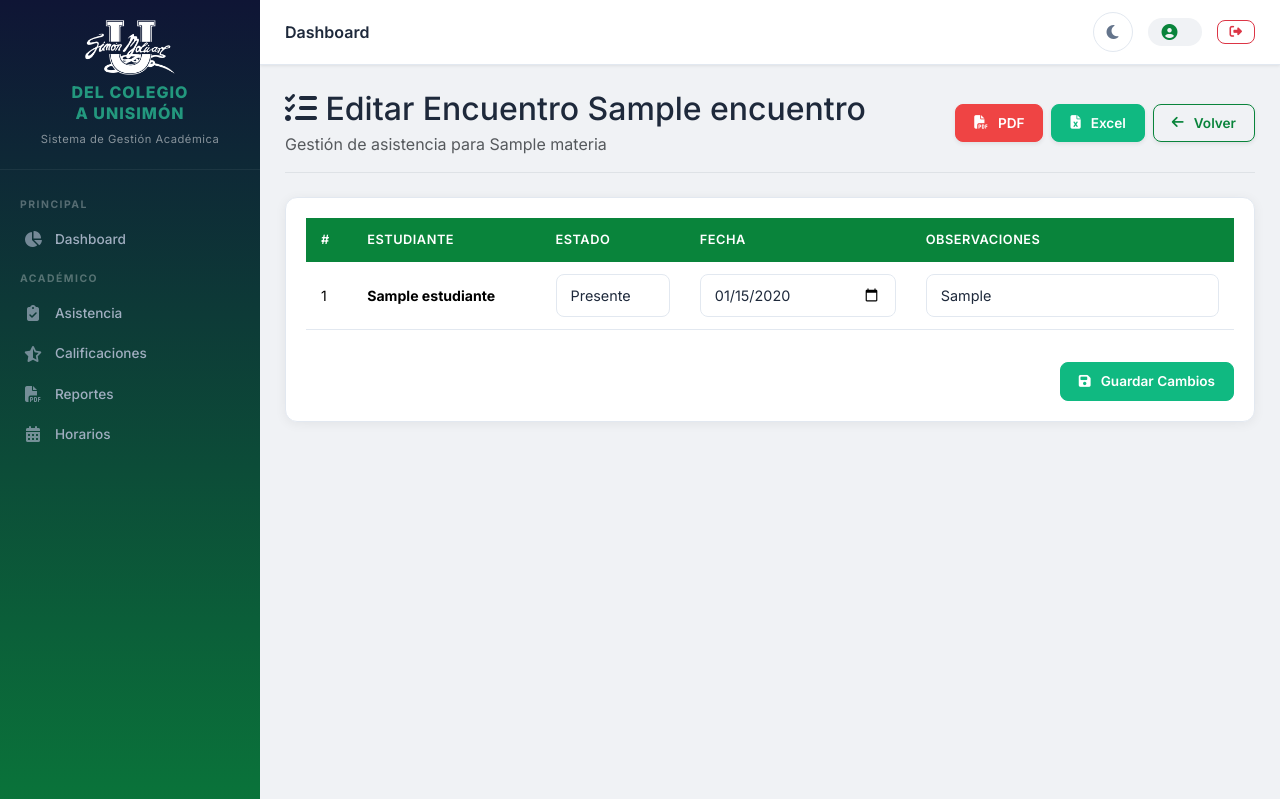
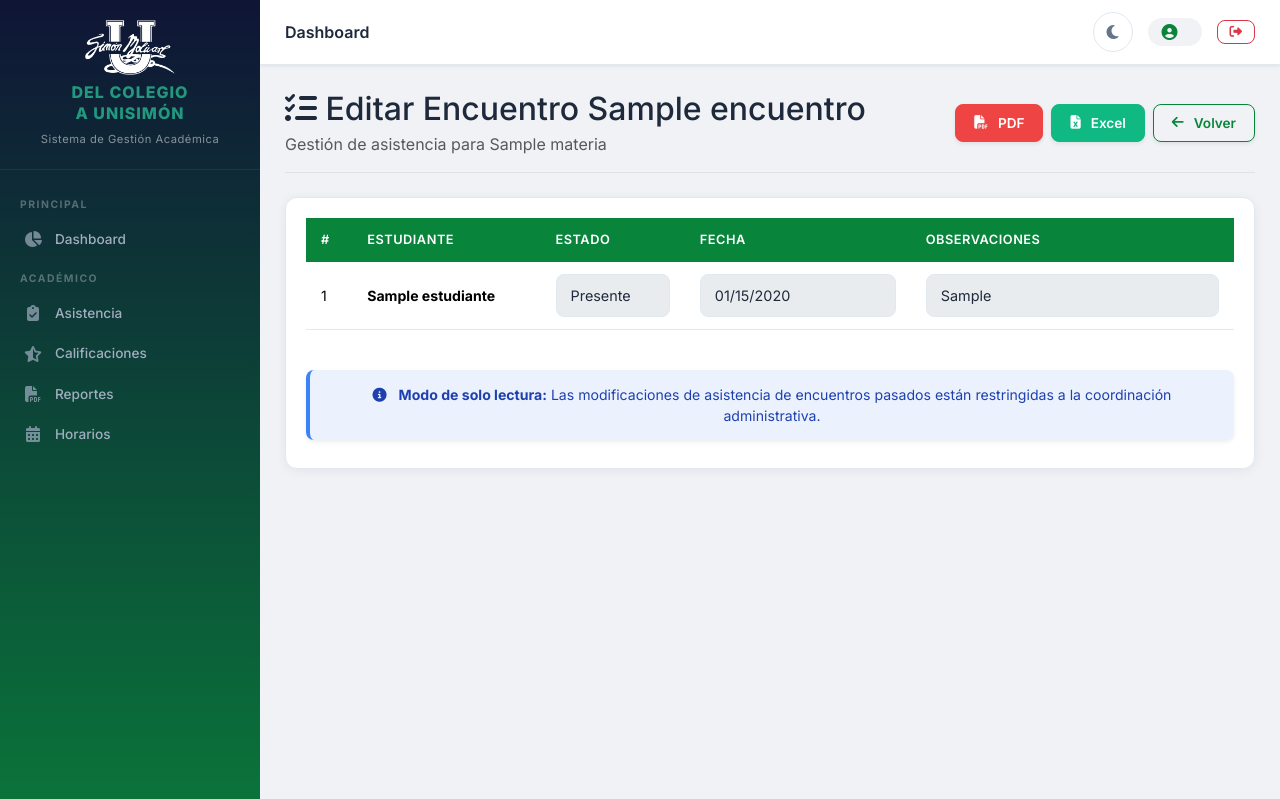
Before and after one commit to DOKWILL/Del_Colegio_a_Unisimon, a Django app: template templates/asistencia/detalle_encuentro.html in a window 1280 px wide. Shown: the top 799 px of the page. Run offline with Django 5.2, Linux system fonts and the light colour scheme; tables that the repository leaves empty hold one stand-in row (values such as "Sample post"); the template is opened without the code that fills it: values that come from a table or form of the project are taken from there, most other values are stand-ins (such as "Sample title", 1, 10 or a date in 2020); some libraries are stand-ins or nearby versions.

Commit message:
Disable form inputs for non-admin users
Updated form elements to be disabled for non-admin users and added a message for read-only mode.

```diff
--- a/templates/asistencia/detalle_encuentro.html
+++ b/templates/asistencia/detalle_encuentro.html
@@ -21,7 +21,6 @@
     </div>
 </div>
 
-
 <div class="card">
     <div class="card-body">
         <form method="post">
@@ -43,24 +42,23 @@
                             <td>{{ forloop.counter }}</td>
                             <td><strong>{{ registro.estudiante.nombre_apellido }}</strong></td>
 
-                            <!-- Menú desplegable para cambiar el estado -->
+                            <!-- Menú desplegable para cambiar el estado (Deshabilitado para profesores) -->
                             <td>
-                                <select name="estado_{{ registro.id }}" class="form-select form-select-sm">
+                                <select name="estado_{{ registro.id }}" class="form-select form-select-sm" {% if not request.user.es_admin %}disabled{% endif %}>
                                     <option value="presente" {% if registro.estado == 'presente' %}selected{% endif %}>Presente</option>
                                     <option value="ausente" {% if registro.estado == 'ausente' %}selected{% endif %}>Ausente</option>
                                     <option value="excusa" {% if registro.estado == 'excusa' %}selected{% endif %}>Excusa</option>
-
                                 </select>
                             </td>
 
-                            <!-- Input para cambiar la fecha individualmente o masivamente -->
+                            <!-- Input para cambiar la fecha (Deshabilitado para profesores) -->
                             <td>
-                                <input type="date" name="fecha_{{ registro.id }}" class="form-control form-control-sm" value="{{ registro.fecha|date:'Y-m-d' }}" required>
+                                <input type="date" name="fecha_{{ registro.id }}" class="form-control form-control-sm" value="{{ registro.fecha|date:'Y-m-d' }}" required {% if not request.user.es_admin %}disabled{% endif %}>
                             </td>
 
-                            <!-- Input para editar las observaciones -->
+                            <!-- Input para editar las observaciones (Deshabilitado para profesores) -->
                             <td>
-                                <input type="text" name="obs_{{ registro.id }}" class="form-control form-control-sm" value="{{ registro.observaciones }}">
+                                <input type="text" name="obs_{{ registro.id }}" class="form-control form-control-sm" value="{{ registro.observaciones }}" {% if not request.user.es_admin %}disabled{% endif %}>
                             </td>
                         </tr>
                         {% empty %}
@@ -73,10 +71,16 @@
             </div>
 
             {% if registros %}
-            <div class="d-flex justify-content-end mt-3">
-                <button type="submit" class="btn btn-success btn-lg">
-                    <i class="fas fa-save me-1"></i> Guardar Cambios
-                </button>
+            <div class="d-flex justify-content-end mt-4 mb-2">
+                {% if request.user.es_admin %}
+                    <button type="submit" class="btn btn-success btn-lg shadow-sm">
+                        <i class="fas fa-save me-2"></i> Guardar Cambios
+                    </button>
+                {% else %}
+                    <div class="alert alert-info shadow-sm w-100 text-center mb-0" role="alert">
+                        <i class="fas fa-info-circle me-2"></i> <strong>Modo de solo lectura:</strong> Las modificaciones de asistencia de encuentros pasados están restringidas a la coordinación administrativa.
+                    </div>
+                {% endif %}
             </div>
             {% endif %}
         </form>
```
